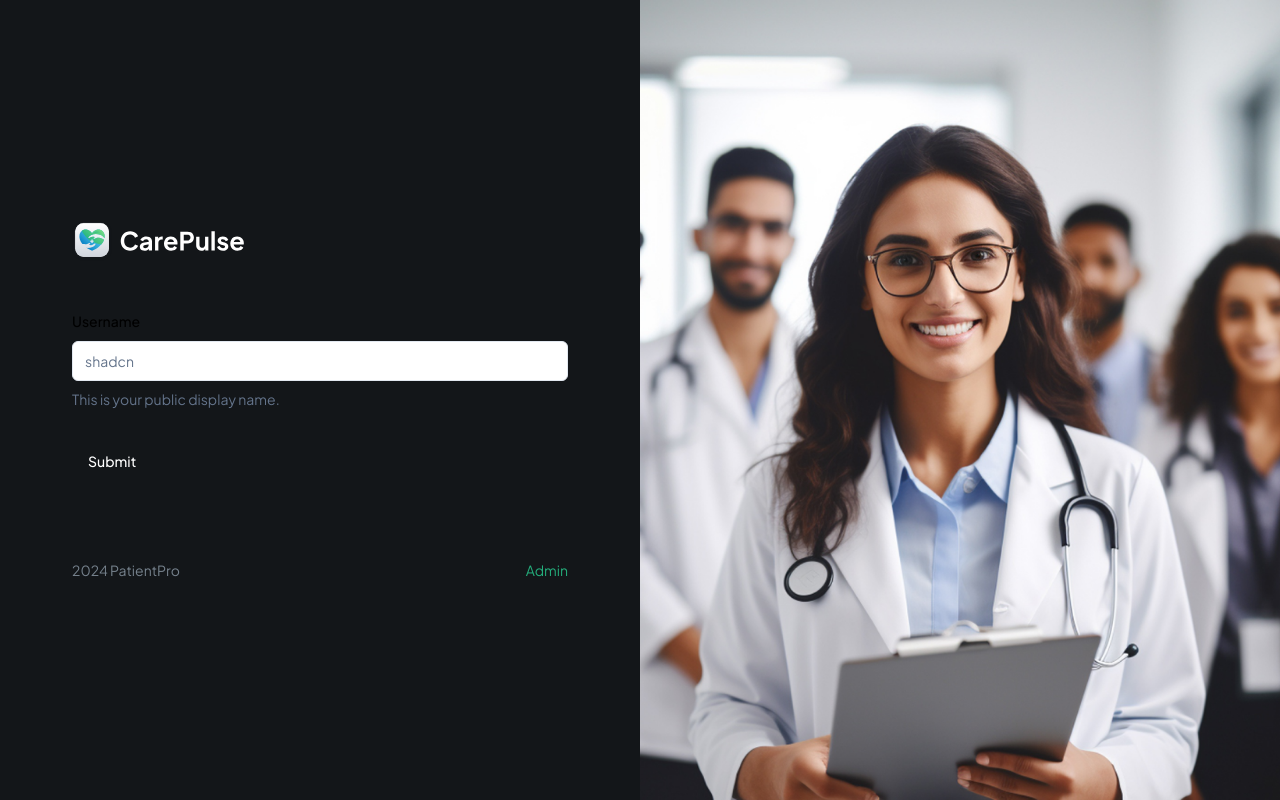
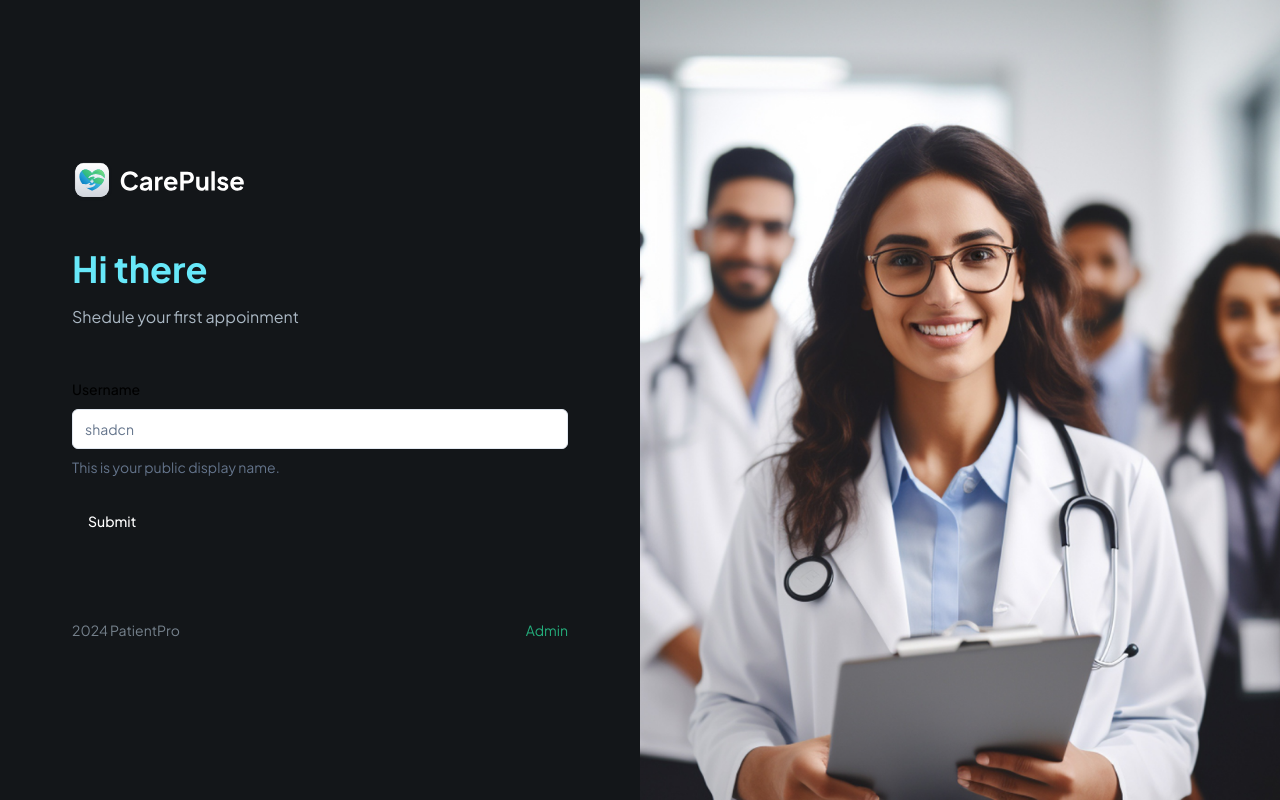
Before and after one commit to PethumSandaruwan/PatientPro-Care-Solutions, a Next.js app: page / in a window 1280 px wide. Built offline with nearby package versions, Linux system fonts and the light colour scheme.

Commit message:
updated home page

```diff
--- a/components/forms/PatientForm.tsx
+++ b/components/forms/PatientForm.tsx
@@ -40,7 +40,11 @@ const PatientForm = () => {
   // Render the form
   return (
     <Form {...form}>
-      <form onSubmit={form.handleSubmit(onSubmit)} className="space-y-8">
+      <form onSubmit={form.handleSubmit(onSubmit)} className="space-y-6 flex-1">
+        <section className="mb-12 space-y-4">
+          <h1 className="header text-cyan-300">Hi there</h1>
+          <p className="text-dark-700">Shedule your first appoinment</p>
+        </section>
         <FormField
           control={form.control}
           name="username"
```
